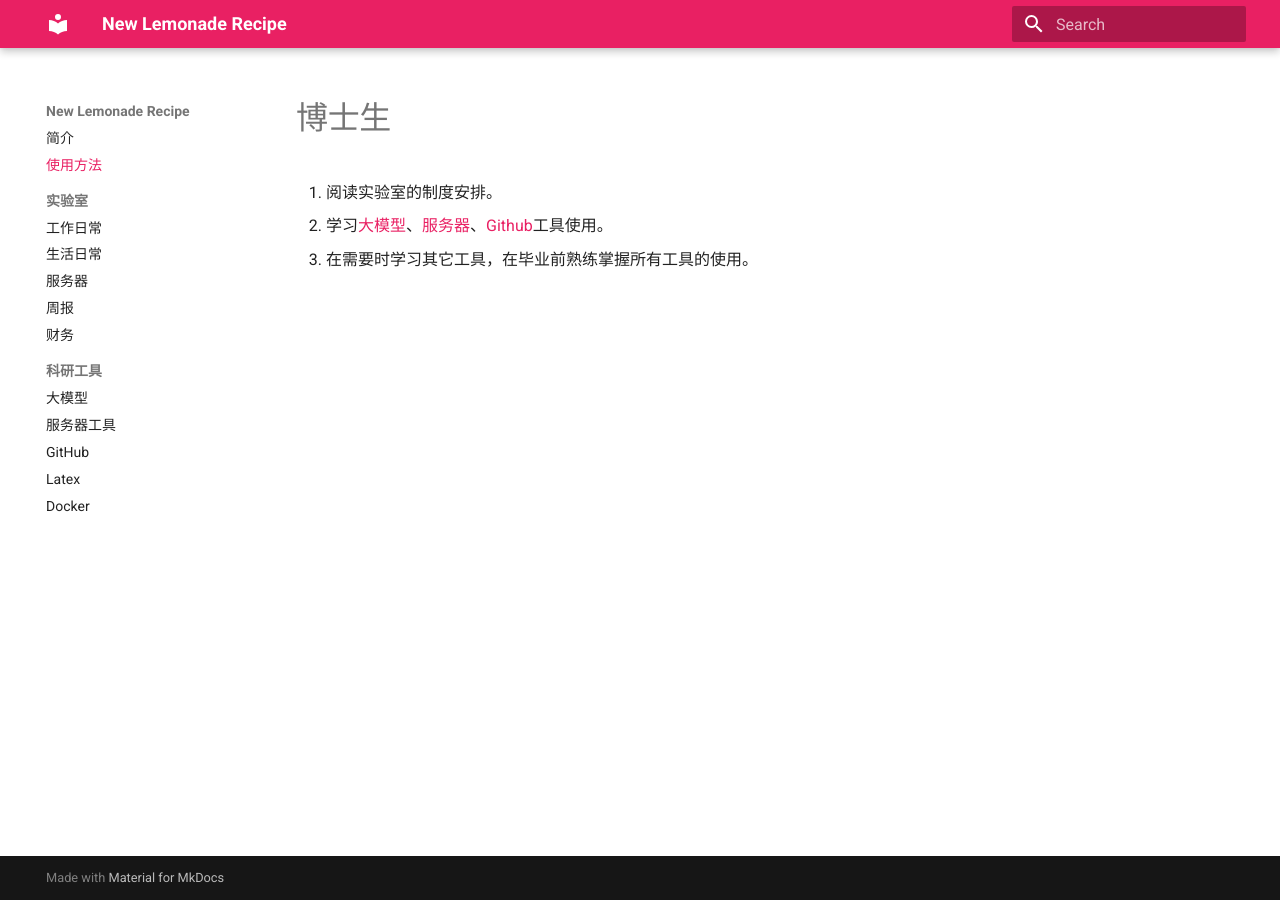
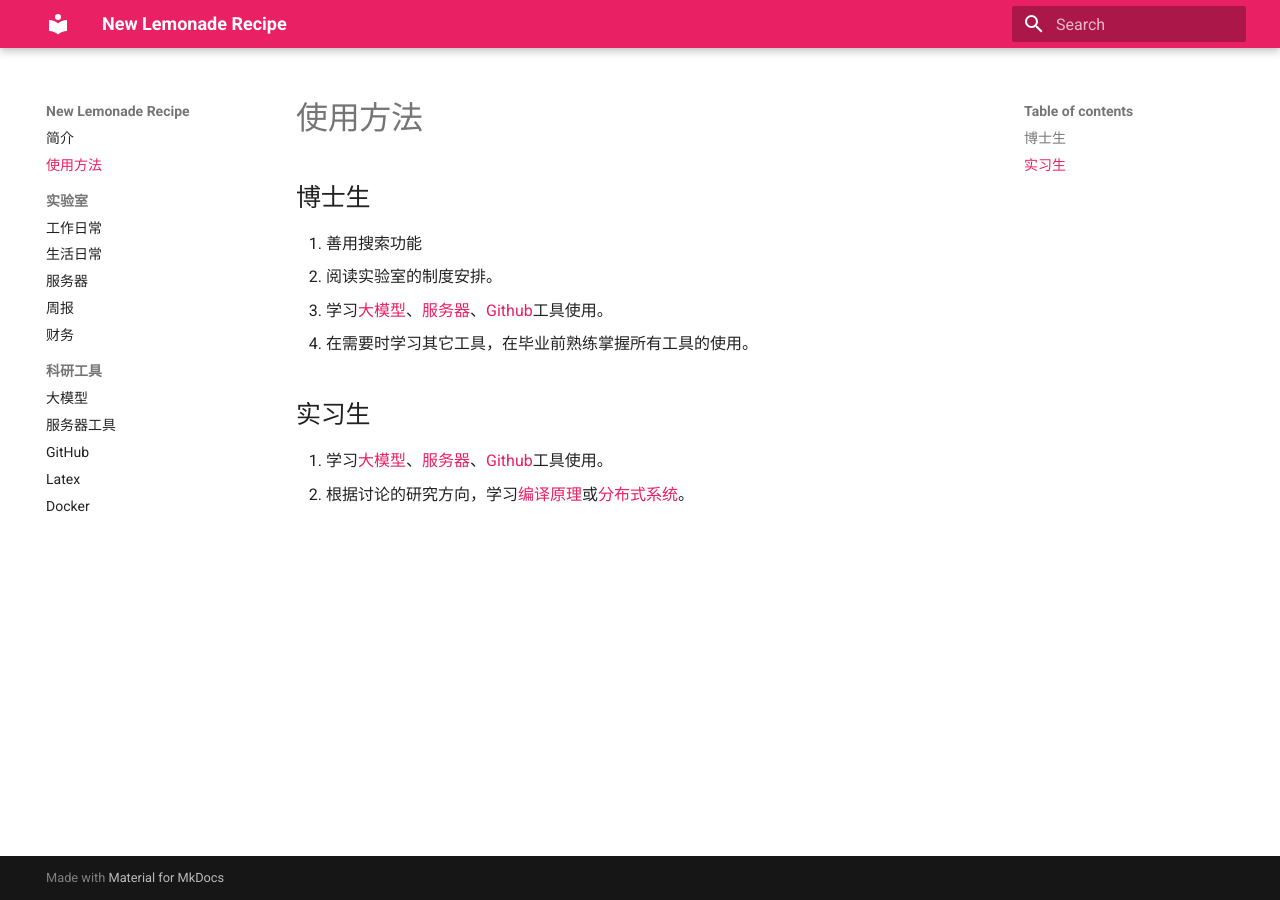
Before and after one commit to pku-lemonade/recipe, an MkDocs documentation site: the page built from docs/roadmap.md, in a window 1280 px wide. Built offline with MkDocs 1.6.1 and Material for MkDocs 9.7.7, drawn with Linux system fonts in a browser that asks for light colours.

Commit message:
docs: update roadmap with guidelines for PhD and intern roles

```diff
--- a/docs/roadmap.md
+++ b/docs/roadmap.md
@@ -1,5 +1,13 @@
-# 博士生
+# 使用方法
 
+## 博士生
+
+0. 善用搜索功能
 1. 阅读实验室的制度安排。
 1. 学习[大模型](tools/llm.md)、[服务器](tools/server.md)、[Github](tools/github.md)工具使用。
 1. 在需要时学习其它工具，在毕业前熟练掌握所有工具的使用。
+
+## 实习生
+
+1. 学习[大模型](tools/llm.md)、[服务器](tools/server.md)、[Github](tools/github.md)工具使用。
+1. 根据讨论的研究方向，学习[编译原理](https://csdiy.wiki/编译原理/CS143/)或[分布式系统](https://csdiy.wiki/并行与分布式系统/MIT6.824/)。
```
